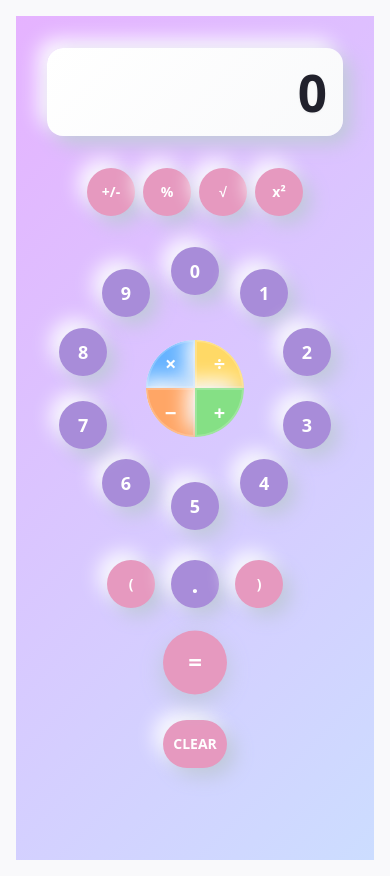
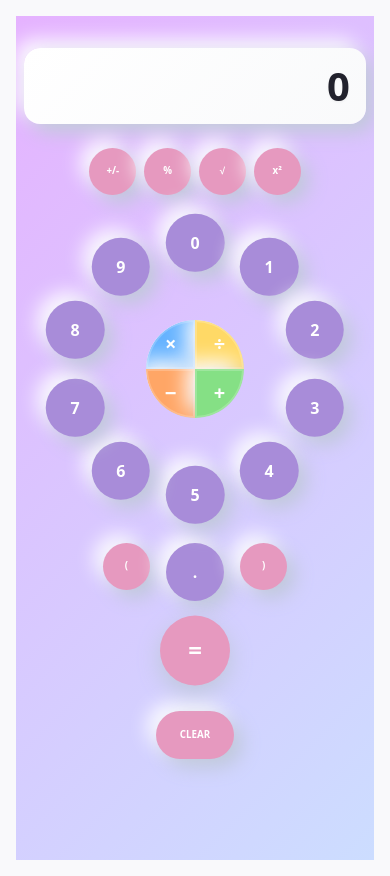
Before and after one commit to darvindev/quick-calc-apk, a React (Vite) app: page / in a window 390 px wide. Built offline with nearby package versions, Linux system fonts and the light colour scheme.

Commit message:
Fix mobile responsiveness
Ensure the calculator is responsive on all Android mobiles.

```diff
--- a/src/components/Calculator.tsx
+++ b/src/components/Calculator.tsx
@@ -81,24 +81,30 @@ export default function Calculator({}: CalculatorProps) {
   const FunctionButton = ({
     onClick,
     children,
-    className = ''
+    className = '',
+    style = {}
   }: {
     onClick: () => void;
     children: React.ReactNode;
     className?: string;
+    style?: React.CSSProperties;
   }) => (
     <Button
       onClick={onClick}
       className={`
-        w-12 h-12 sm:w-14 sm:h-14 rounded-full text-white font-bold text-sm sm:text-lg
+        rounded-full text-white font-bold
         transition-all duration-300 ease-out
         active:scale-95 hover:scale-105
         neumorphism hover:shadow-float
         ${className}
       `}
       style={{
+        width: 'clamp(2.5rem, 12vw, 3.5rem)',
+        height: 'clamp(2.5rem, 12vw, 3.5rem)',
+        fontSize: 'clamp(0.6rem, 2.5vw, 1rem)',
         backgroundColor: 'hsl(var(--calc-function))',
-        boxShadow: 'var(--shadow-neumorphism)'
+        boxShadow: 'var(--shadow-neumorphism)',
+        ...style
       }}
     >
       {children}
@@ -118,13 +124,16 @@ export default function Calculator({}: CalculatorProps) {
     <Button
       onClick={onClick}
       className={`
-        w-12 h-12 sm:w-16 sm:h-16 rounded-full text-white font-bold text-lg sm:text-xl
+        rounded-full text-white font-bold
         transition-all duration-300 ease-out
         active:scale-95 hover:scale-105
         neumorphism hover:shadow-float
         ${className}
       `}
       style={{
+        width: 'clamp(3rem, 15vw, 4rem)',
+        height: 'clamp(3rem, 15vw, 4rem)',
+        fontSize: 'clamp(1rem, 4vw, 1.5rem)',
         backgroundColor: 'hsl(var(--calc-number))',
         boxShadow: 'var(--shadow-neumorphism)'
       }}
@@ -199,16 +208,16 @@ export default function Calculator({}: CalculatorProps) {
 
   return (
     <div className="min-h-screen bg-calc-gradient relative overflow-hidden">
-      <div className="w-full max-w-xs sm:max-w-sm mx-auto px-3 sm:px-6 py-4 sm:py-8 relative">
+      <div className="w-full max-w-[95vw] mx-auto px-2 py-4 relative">
 
         {/* Large Display at Top */}
-        <div className="mb-8 sm:mb-12 mt-4 sm:mt-8">
-          <div className="bg-calc-display rounded-2xl sm:rounded-3xl p-4 sm:p-8 neumorphism">
+        <div className="mb-6 mt-4">
+          <div className="bg-calc-display rounded-2xl p-4 neumorphism">
             <div className="text-right">
               <div
                 className="font-bold drop-shadow-sm"
                 style={{
-                  fontSize: display.length > 8 ? '1.8rem' : display.length > 5 ? '2.5rem' : '3.2rem',
+                  fontSize: display.length > 8 ? 'clamp(1.5rem, 4vw, 2rem)' : display.length > 5 ? 'clamp(2rem, 6vw, 3rem)' : 'clamp(2.5rem, 8vw, 4rem)',
                   lineHeight: '1.1',
                   color: 'hsl(var(--calc-display-text))'
                 }}
@@ -216,7 +225,7 @@ export default function Calculator({}: CalculatorProps) {
                 {display}
               </div>
               {previousValue !== null && operation && (
-                <div className="text-sm sm:text-lg opacity-60 mt-2">
+                <div className="text-xs opacity-60 mt-2" style={{ fontSize: 'clamp(0.75rem, 3vw, 1rem)' }}>
                   {previousValue} {operation}
                 </div>
               )}
@@ -225,7 +234,7 @@ export default function Calculator({}: CalculatorProps) {
         </div>
 
         {/* Top Function Buttons Row */}
-        <div className="flex justify-center gap-2 sm:gap-4 mb-8 sm:mb-12">
+        <div className="flex justify-center gap-2 mb-6">
           <FunctionButton onClick={() => setDisplay(prev => (parseFloat(prev) * -1).toString())}>
             +/-
           </FunctionButton>
@@ -241,7 +250,7 @@ export default function Calculator({}: CalculatorProps) {
         </div>
 
         {/* Circular Number Pad with Central Operations - Responsive */}
-        <div className="relative mx-auto mb-8 sm:mb-16" style={{ width: 'min(280px, 80vw)', height: 'min(280px, 80vw)' }}>
+        <div className="relative mx-auto mb-6" style={{ width: 'min(300px, 85vw)', height: 'min(300px, 85vw)' }}>
 
           {/* Central Cross with Four Operations */}
           <div className="absolute inset-0 flex items-center justify-center">
@@ -321,11 +330,11 @@ export default function Calculator({}: CalculatorProps) {
         </div>
 
         {/* Bottom Row - Decimal Point and Parentheses */}
-        <div className="flex justify-center gap-4 sm:gap-8 mb-6 sm:mb-8">
+        <div className="flex justify-center gap-4 mb-4">
           <FunctionButton onClick={() => {}}>
             (
           </FunctionButton>
-          <NumberButton onClick={inputDot} className="text-2xl sm:text-3xl">
+          <NumberButton onClick={inputDot}>
             .
           </NumberButton>
           <FunctionButton onClick={() => {}}>
@@ -334,13 +343,25 @@ export default function Calculator({}: CalculatorProps) {
         </div>
 
         {/* Centered Equals Button with proper spacing */}
-        <div className="flex justify-center mb-6 sm:mb-8">
-          <EqualsButton />
+        <div className="flex justify-center mb-6">
+          <Button
+            onClick={handleEquals}
+            className="rounded-full text-white font-bold transition-all duration-300 ease-out active:scale-95 hover:scale-110 animate-float shadow-float mx-auto block"
+            style={{
+              width: 'clamp(4rem, 18vw, 5rem)',
+              height: 'clamp(4rem, 18vw, 5rem)',
+              fontSize: 'clamp(1.5rem, 6vw, 2rem)',
+              backgroundColor: 'hsl(var(--calc-equals))',
+              boxShadow: 'var(--shadow-float)'
+            }}
+          >
+            =
+          </Button>
         </div>
 
         {/* Clear button at bottom */}
         <div className="flex justify-center">
-          <FunctionButton onClick={clear} className="w-16 sm:w-20 h-12 sm:h-14 text-sm sm:text-base">
+          <FunctionButton onClick={clear} style={{ width: 'clamp(4rem, 20vw, 5rem)', height: 'clamp(3rem, 12vw, 3.5rem)' }}>
             CLEAR
           </FunctionButton>
         </div>
```
